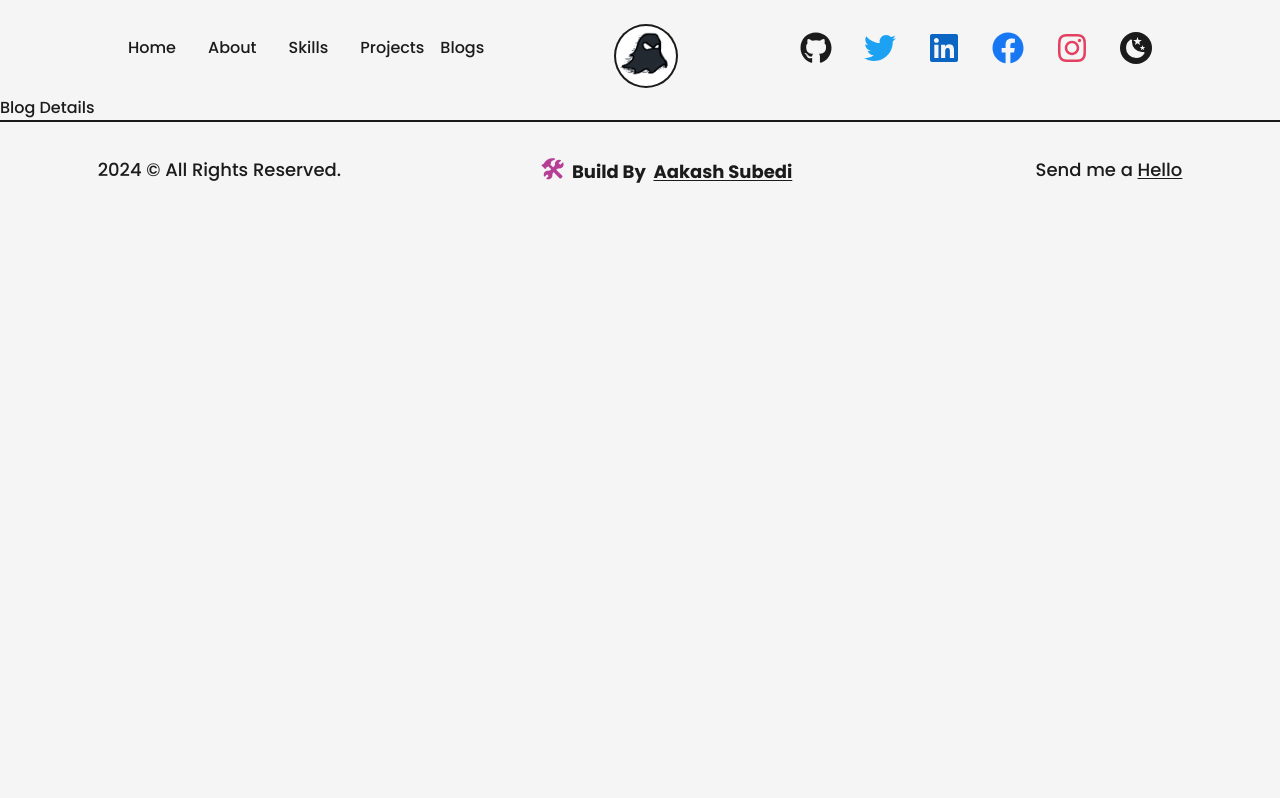
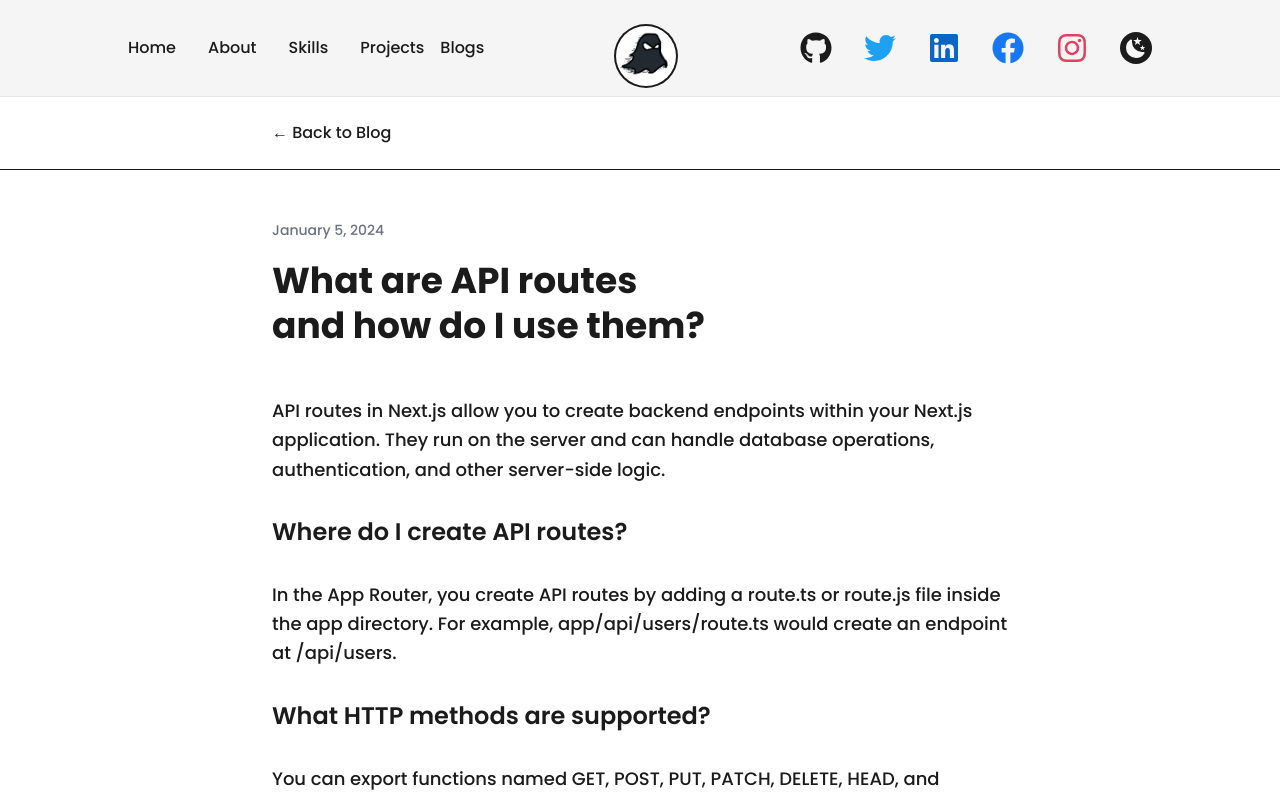
Before and after one commit to Ghost9841/aakash-subedi, a Next.js app: page /blogs/api-routes in a window 1280 px wide. Shown: the top 798 px of the page. Built offline with nearby package versions, Linux system fonts and the light colour scheme.

Commit message:
Blogs Created & Now Uploaded

```diff
--- a/src/app/blogs/[id]/page.tsx
+++ /dev/null
@@ -1,11 +0,0 @@
-import React from 'react'
-
-const BlogsDetail = () => {
-  return (
-    <div>
-      Blog Details
-    </div>
-  )
-}
-
-export default BlogsDetail
--- /dev/null
+++ b/src/app/blogs/[slug]/page.tsx
@@ -0,0 +1,151 @@
+import Link from "next/link"
+import { notFound } from "next/navigation"
+
+const blogContent: Record<
+  string,
+  {
+    question: string
+    date: string
+    sections: Array<{ type: "answer" | "question"; content: string }>
+  }
+> = {
+  "getting-started": {
+    question: "How do I get started with Next.js?",
+    date: "2024-01-15",
+    sections: [
+      {
+        type: "answer",
+        content:
+          "Next.js is a powerful React framework that makes building web applications easier. To get started, you'll need Node.js installed on your computer. Once you have that, you can create a new Next.js project using the create-next-app command.",
+      },
+      {
+        type: "question",
+        content: "What are the prerequisites?",
+      },
+      {
+        type: "answer",
+        content:
+          "You should have a basic understanding of HTML, CSS, and JavaScript. Familiarity with React is helpful but not required. You'll also need Node.js version 18.17 or later installed on your machine.",
+      },
+      {
+        type: "question",
+        content: "How do I create my first project?",
+      },
+      {
+        type: "answer",
+        content:
+          'Run the command "npx create-next-app@latest" in your terminal. This will guide you through setting up a new project with all the necessary configurations. You can choose between TypeScript or JavaScript, and select additional features like Tailwind CSS.',
+      },
+    ],
+  },
+  "dark-mode": {
+    question: "How do I implement dark mode in my app?",
+    date: "2024-01-10",
+    sections: [
+      {
+        type: "answer",
+        content:
+          'Implementing dark mode in a Next.js app with Tailwind CSS is straightforward. You can use Tailwind\'s built-in dark mode support by adding the "dark:" prefix to your utility classes.',
+      },
+      {
+        type: "question",
+        content: "What approach should I use?",
+      },
+      {
+        type: "answer",
+        content:
+          "There are two main approaches: class-based and media-based. The class-based approach gives you more control, allowing users to toggle between themes. The media-based approach automatically follows the user's system preferences.",
+      },
+      {
+        type: "question",
+        content: "How do I persist the theme choice?",
+      },
+      {
+        type: "answer",
+        content:
+          "You can use localStorage to save the user's theme preference. When the app loads, check localStorage for the saved theme and apply it. Make sure to handle the initial load to prevent a flash of the wrong theme.",
+      },
+    ],
+  },
+  "api-routes": {
+    question: "What are API routes and how do I use them?",
+    date: "2024-01-05",
+    sections: [
+      {
+        type: "answer",
+        content:
+          "API routes in Next.js allow you to create backend endpoints within your Next.js application. They run on the server and can handle database operations, authentication, and other server-side logic.",
+      },
+      {
+        type: "question",
+        content: "Where do I create API routes?",
+      },
+      {
+        type: "answer",
+        content:
+          "In the App Router, you create API routes by adding a route.ts or route.js file inside the app directory. For example, app/api/users/route.ts would create an endpoint at /api/users.",
+      },
+      {
+        type: "question",
+        content: "What HTTP methods are supported?",
+      },
+      {
+        type: "answer",
+        content:
+          "You can export functions named GET, POST, PUT, PATCH, DELETE, HEAD, and OPTIONS. Each function handles the corresponding HTTP method. This makes it easy to create RESTful APIs.",
+      },
+    ],
+  },
+}
+
+export default function BlogPost({ params }: { params: { slug: string } }) {
+  const post = blogContent[params.slug]
+
+  if (!post) {
+    notFound()
+  }
+
+  return (
+    <div className="min-h-screen bg-white dark:bg-dark text-dark dark:text-white">
+      <header className="border-b border-dark dark:border-gray-700 bg-white dark:bg-dark sticky top-0 h-full z-10">
+        <div className="container mx-auto px-4 py-6 flex items-center justify-between max-w-3xl">
+          <Link href="/blog" className="text-dark dark:text-gray-400 hover:text-dark dark:hover:text-white transition-colors">
+            ← Back to Blog
+          </Link>
+        </div>
+      </header>
+
+      <main className="container mx-auto px-4 py-12 max-w-3xl">
+        <article>
+          <time className="text-sm text-gray-500 dark:text-gray-400">
+            {new Date(post.date).toLocaleDateString("en-US", {
+              year: "numeric",
+              month: "long",
+              day: "numeric",
+            })}
+          </time>
+
+          <h1 className="text-4xl font-bold mt-4 mb-12 text-balance leading-tight">{post.question}</h1>
+
+          <div className="space-y-8">
+            {post.sections.map((section, index) => (
+              <div key={index}>
+                {section.type === "question" ? (
+                  <h2 className="text-2xl font-semibold mb-4 text-dark dark:text-white">{section.content}</h2>
+                ) : (
+                  <p className="text-lg leading-relaxed text-dark dark:text-gray-400">{section.content}</p>
+                )}
+              </div>
+            ))}
+          </div>
+        </article>
+      </main>
+    </div>
+  )
+}
+
+export function generateStaticParams() {
+  return Object.keys(blogContent).map((slug) => ({
+    slug,
+  }))
+}
--- a/src/app/blogs/page.tsx
+++ b/src/app/blogs/page.tsx
@@ -1,11 +1,57 @@
-import React from 'react'
+import Link from "next/link"
 
-const BlogsPage = () => {
+const blogPosts = [
+  {
+    id: "getting-started",
+    question: "How do I get started with Next.js?",
+    excerpt: "Learn the basics of setting up your first Next.js application and understanding the core concepts.",
+    date: "2024-01-15",
+  },
+  {
+    id: "dark-mode",
+    question: "How do I implement dark mode in my app?",
+    excerpt: "A comprehensive guide to adding dark mode support using Tailwind CSS and Next.js.",
+    date: "2024-01-10",
+  },
+  {
+    id: "api-routes",
+    question: "What are API routes and how do I use them?",
+    excerpt: "Understanding server-side API endpoints in Next.js and how to create them effectively.",
+    date: "2024-01-05",
+  },
+]
+
+export default function BlogPage() {
   return (
-    <div>
-      Blogs
+    <div className="min-h-screen bg-white dark:bg-dark text-dark dark:text-white">
+      <main className="container mx-auto px-4 py-12 max-w-4xl">
+        <div className="mb-12">
+          <h2 className="text-4xl font-bold mb-4 text-balance">Questions & Answers</h2>
+          <p className="text-gray-600 dark:text-gray-400 text-lg">
+            Explore common questions and detailed answers about web development.
+          </p>
+        </div>
+
+        <div className="space-y-6">
+          {blogPosts.map((post) => (
+            <Link key={post.id} href={`/blogs/${post.id}`} className="block group">
+              <article className="border border-gray-200 dark:border-gray-700 rounded-lg p-6 hover:border-gray-400 dark:hover:border-gray-500 transition-colors bg-white dark:bg-dark">
+                <time className="text-sm text-dark dark:text-white">
+                  {new Date(post.date).toLocaleDateString("en-US", {
+                    year: "numeric",
+                    month: "long",
+                    day: "numeric",
+                  })}
+                </time>
+                <h3 className="text-2xl font-semibold mt-2 mb-3 group-hover:text-black dark:group-hover:text-gray-300 transition-colors">
+                  {post.question}
+                </h3>
+                <p className="text-gray-600 dark:text-gray-400 leading-relaxed">{post.excerpt}</p>
+              </article>
+            </Link>
+          ))}
+        </div>
+      </main>
     </div>
   )
 }
-
-export default BlogsPage
--- a/src/app/layout.tsx
+++ b/src/app/layout.tsx
@@ -1,7 +1,6 @@
 import type { Metadata } from "next";
 import { Poppins } from 'next/font/google'
 import "./globals.css";
-import Head from "next/head";
 import NavBar from "@/components/navbar/NavBar";
 import Footer from "@/components/Footer";
 import Script from "next/script";
@@ -30,10 +29,6 @@ export default function RootLayout({
 }>) {
   return (
     <html lang="en" className="w-full min-h-screen">
-      <Head >
-        <meta name="viewport" content="width-device-width, initial-scale=1 "/>
-        <link rel="icon" href="@/ghost_logo.jpeg"/>
-      </Head>
       <body
         className={`${poppins.className} font-poppins bg-light text-dark dark:bg-dark` }
       >
--- a/src/components/navbar/NavBar.tsx
+++ b/src/components/navbar/NavBar.tsx
@@ -27,7 +27,7 @@ const NavBar = () => {
   }
   return (
     <header
-      className='w-full px-32 py-8 font-poppins items-center justify-between dark:text-light relative'>
+      className='w-full px-32 py-8 font-poppins items-center justify-between dark:text-light relative border-b border-border'>
       <button className=' flex-col fixed justify-center items-center hidden lg:hidden sm:flex md:flex xs:flex' onClick={handleClick}>
         <span className={`bg-dark dark:bg-light block transition-all duration-300 ease-out h-0.5 w-6 rounded-sm  ${isOpen ? 'rotate-45 translate-y-1' : '-translate-y-0.5'}`}></span>
         <span className={`bg-dark dark:bg-light block transition-all duration-300 ease-out h-0.5 w-6 rounded-sm my-0.5 ${isOpen ? 'opacity-0' : 'opacity-100'}`}></span>
```
